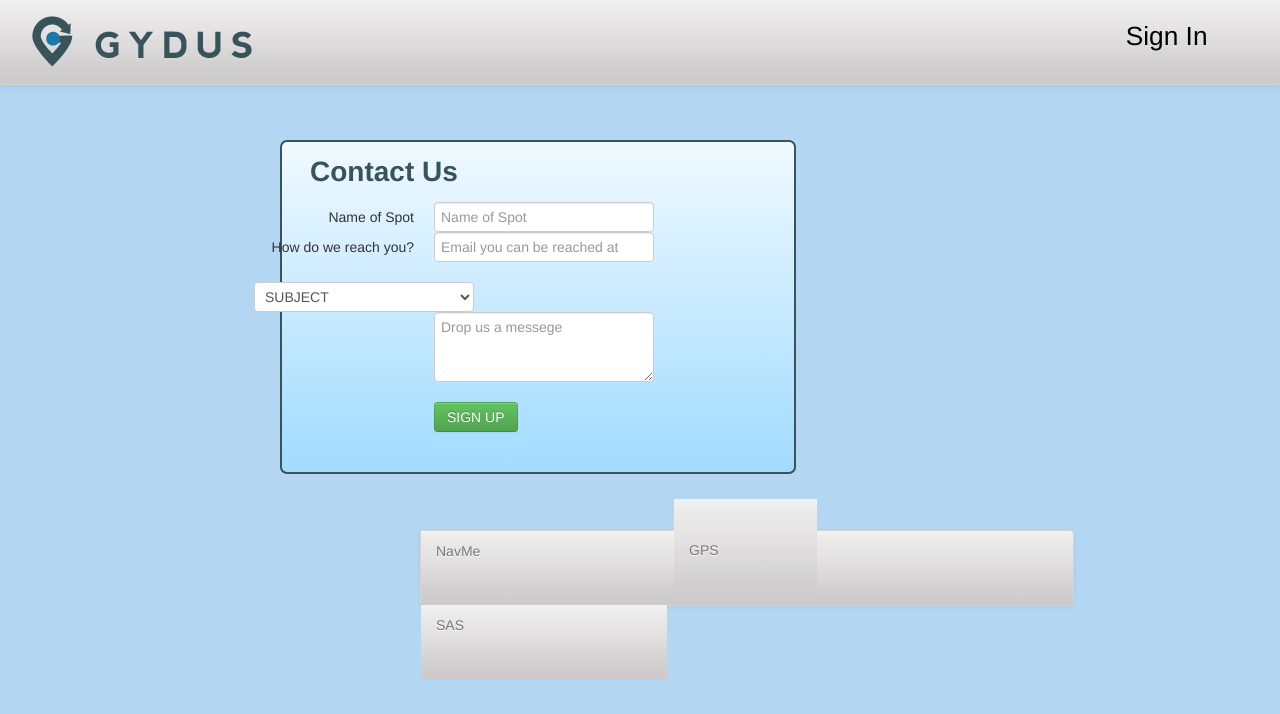
After one commit to jarvisjardin/GYDUS, a CodeIgniter app: page /GYDUS/index.php/usercontroller/contact_us in a window 1280 px wide. The commit adds this page. Shown: the top 714 px of the page. Run offline with CodeIgniter, Linux system fonts and the light colour scheme; some libraries are stand-ins or nearby versions.

Commit message:
Created the Contact Us (front end& back end)

```diff
--- a/application/controllers/userController.php
+++ b/application/controllers/userController.php
@@ -1,6 +1,7 @@
 <?php if ( ! defined('BASEPATH')) exit('No direct script access allowed');
 
-	class userController extends CI_Controller{
+class userController extends CI_Controller
+{
 
 	function login()
 	{
@@ -138,6 +139,53 @@
 
 	}
 
+	function contact_us(){
+
+		$this->load->helper('url');
+
+		$data['name'] = $this->session->userdata('name');
+		$data['content'] = 'contactUsView';
+		$this->load->view('templates/template', $data);
+
 
 	}
-?>
+	function send_email()
+	{
+
+
+			/* These are the variable that tell the subject of the email and where the email will be sent.*/
+			$emailSubject = $_POST['subjectSelect'];
+			$mailto = 'gydusapp@gmail.com';
+
+			/* These will gather what the user has typed into the fieled. */
+			$nameField = $_POST['reginputName'];
+			$messField = $_POST['gydusContactMes'];
+			$emailField = $_POST['reginputEmail'];
+
+
+			/* This takes the information and lines it up the way you want it to be sent in the email. */
+			$body = "
+				<br><hr><br>
+				Name: $nameField <br>
+				Email: $emailField <br>
+";
+
+			$headers = "From: $emailField\r\n"; // This takes the email and displays it as who this email is from.
+			$headers.= "Content-type: text/html\r\n"; // This tells the server to turn the coding into the text.
+			$success = mail($mailto, $emailSubject, $body, $headers); // This tells the server what to send.
+
+			if ($success)
+			{
+				echo 'message sent';
+			}
+			else
+			{
+				echo "idk if it worked";
+			}
+
+	}
+
+
+
+
+}
--- /dev/null
+++ b/application/views/contactUsView.php
@@ -0,0 +1,50 @@
+<section class="gydus-register">
+<h1 class="gydus-register-headertxt">Contact Us</h1>
+
+<form action="<?php echo base_url();?>index.php/userController/send_email"  method="post" class="form-horizontal gydus-form-horizontal ">
+
+
+		<!-- NAME OF SPOT-->
+		<section class="control-group">
+              <label class="control-label" for="inputName">Name of Spot</label>
+              <section class="controls">
+                <input type="text" class="gydus-reg-name-input" name="reginputName"  id="reg-inputName reginputName" placeholder="Name of Spot">
+              </section>
+
+             <!-- EMAIL-->
+
+            <section class="control-group">
+              <label class="control-label" for="inputEmail">How do we reach you?</label>
+              <section class="controls">
+                <input type="text" class="gydus-reg-email-input" name="reginputEmail" id="reg-inputEmail reginputEmail" placeholder="Email you can be reached at">
+              </section>
+            </section>
+
+
+        <!-- SUBJECT-->
+				<section class="dropdownSubject">
+                    <select class="subjectSelect" id="subjectSelect" name="subjectSelect">
+                        <option>SUBJECT</option>
+                        <option>Suggested Spot not located</option>
+                        <option>Report Bugs</option>
+                        <option>Account Issues</option>
+                        <option>Other</option>
+                    </select>
+                </section>
+                <!-- end fo dropdownBuildings-->
+
+		<section class="control-group">
+              <section class="controls">
+	              <textarea rows="3" id="gydusContactMes" name="gydusContactMes" placeholder="Drop us a messege"></textarea>
+	               </section>
+            </section>
+
+
+            <section class="control-group">
+              <section class="controls">
+
+                <button class="btn btn-success" type="submit" class="btn">SIGN UP</button>
+              </section>
+            </section>
+          </form>
+          </section><!-- end of Gydus Login-->
--- a/webroot/js/main.js
+++ b/webroot/js/main.js
@@ -102,6 +102,31 @@ $(document).ready(function() {
 
 
 
+
+
+
+	/*-----------View Gydus Menu---------------*/
+
+
+	$("#viewGydusSetMenu").on('click', function(){
+
+		$("#gydusMenu").removeClass("hide");
+		$("#viewGydusSetMenu").addClass("hide");
+	});
+
+	$("#gydusCloseMenu").on('click', function(){
+
+		$("#gydusMenu").addClass("hide");
+		$("#viewGydusSetMenu").removeClass("hide");
+
+
+	});
+
+
+
+
+
+
 /*---------- GPS Position -----------------*/
 
 $('#FootGPSBtn').click(function (e) { //enables the use of GPS and moved the user's marker to there location
```
Also changed, not shown: application/views/mapView.php (+38 -0 lines). Lines whose indentation alone changed are shown as unchanged.
